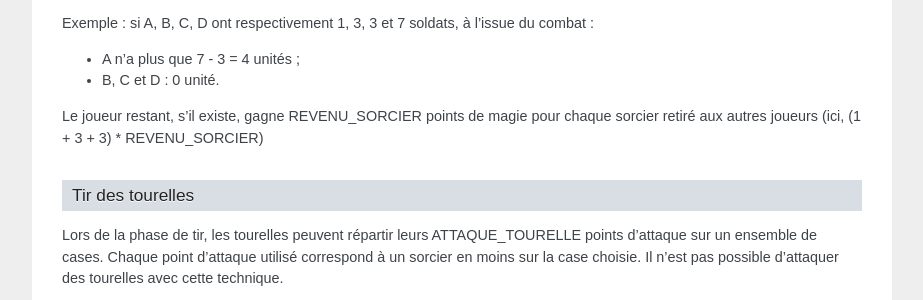
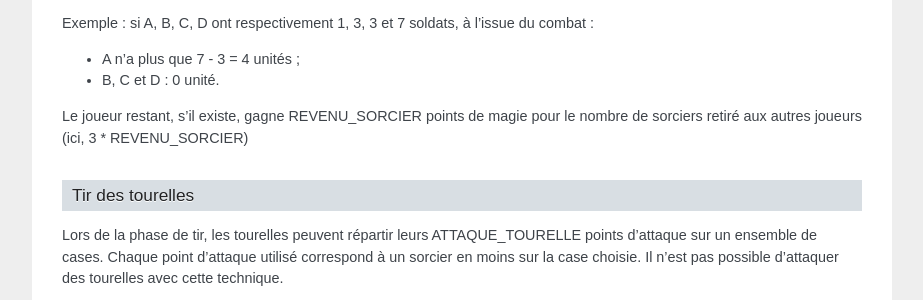
Before and after one commit to prologin/prologin2014, a Sphinx documentation site: the page built from doc/finale.rst, in a window 1280 px wide and 900 px high, scrolled down 2096 px. Shown: the part 152-452 px from the top of the window, without its empty margins (198-1121 px from the left). Built offline with Sphinx 7.4.7, drawn with Linux system fonts in a browser that asks for light colours; pages that are not in the unit, such as notebooks, are missing from menus.

Commit message:
doc: fix MAGIE_COMBAT

```diff
--- a/doc/finale.rst
+++ b/doc/finale.rst
@@ -147,8 +147,7 @@ combat :
 * B, C et D : 0 unité.
 
 Le joueur restant, s'il existe, gagne REVENU_SORCIER points de magie
-pour chaque sorcier retiré aux autres joueurs (ici, (1 + 3 + 3) *
-REVENU_SORCIER)
+pour le nombre de sorciers retiré aux autres joueurs (ici, 3 * REVENU_SORCIER)
 
 
 Tir des tourelles
--- a/doc/index.rst
+++ b/doc/index.rst
@@ -9,3 +9,4 @@ Pages:
    finale
    faq-candidat
    stechec2
+   erratum
```
Also changed, not shown: 1 other file.
